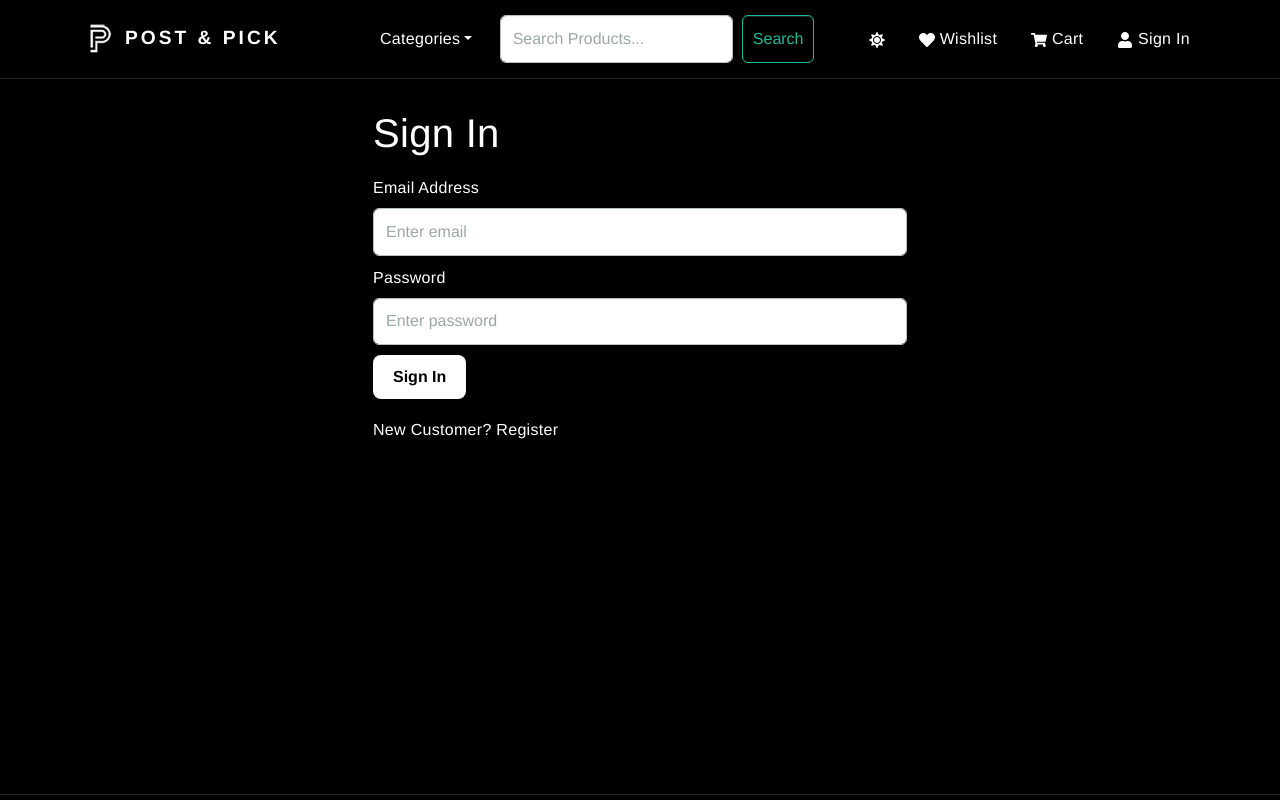
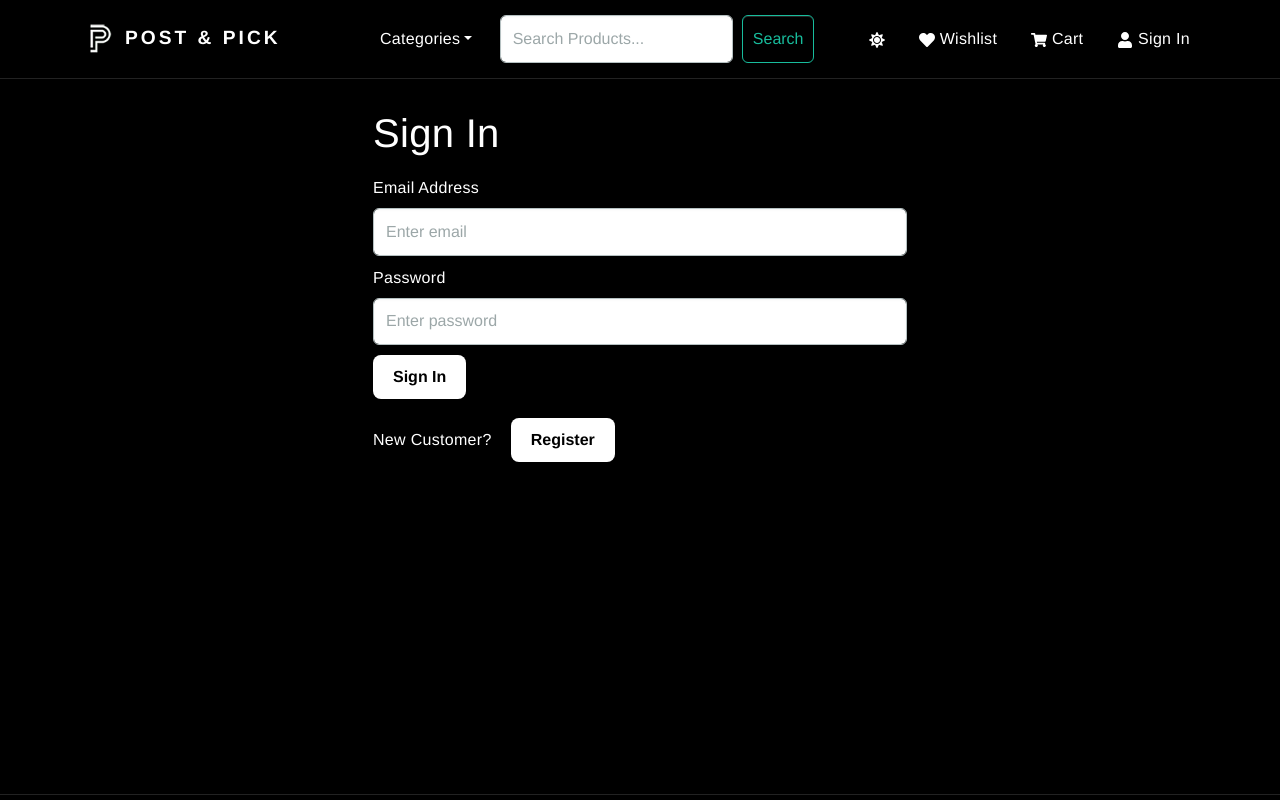
Before and after one commit to shubhpatel16/Post-Pick, a React (Create React App) app in the folder frontend/: page /login in a window 1280 px wide. Shown: the top 800 px of the page. Built offline with nearby package versions, Linux system fonts and the light colour scheme.

Commit message:
fix some UI changes

```diff
--- a/frontend/src/assets/styles/index.css
+++ b/frontend/src/assets/styles/index.css
@@ -40,10 +40,15 @@ main {
 }
 
 a {
-  color: #ffffff;
+  color: var(--text-color);
   text-decoration: none;
   transition: all 0.3s ease;
 }
+
+a:hover {
+  opacity: 0.8;
+}
+
 
 a:hover {
   color: #cccccc;
--- a/frontend/src/screens/LoginScreen.jsx
+++ b/frontend/src/screens/LoginScreen.jsx
@@ -74,10 +74,10 @@ const LoginScreen = () => {
       </Form>
 
       <Row className='py-3'>
-        <Col>
-          New Customer?{' '}
-          <Link to={redirect ? `/register?redirect=${redirect}` : '/register'}>
-            Register
+        <Col className='d-flex align-items-center gap-3'>
+          <span>New Customer?</span>
+          <Link to='/register'>
+            <Button variant='primary'>Register</Button>
           </Link>
         </Col>
       </Row>
```
